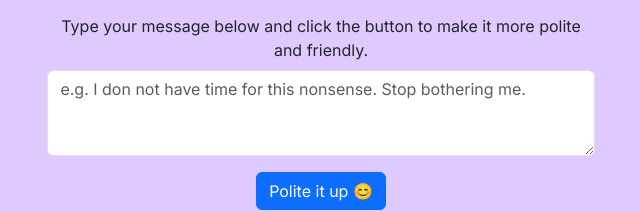
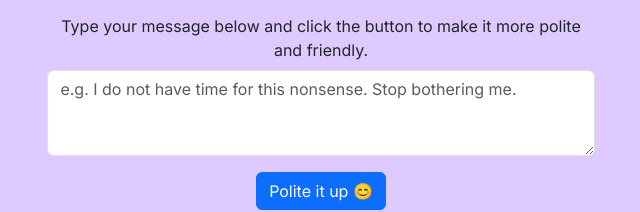
Before and after one commit to Turskyi/nextjs_gpt3, a Next.js app: page / in a window 1280 px wide. Shown: the part 205-417 px from the top of the page, without its empty margins (319-959 px from the left). Built offline with nearby package versions, Linux system fonts and the light colour scheme.

Commit message:
Fix typo

```diff
--- a/pages/index.tsx
+++ b/pages/index.tsx
@@ -3,7 +3,7 @@ import Image from 'next/image'
 import { Inter } from 'next/font/google'
 import styles from '@/styles/Home.module.css'
 import mainImage from '@/assets/images/main_horizontal_image.png'
-import { Button, Form, Spinner, Row } from 'react-bootstrap'
+import { Button, Form, Spinner } from 'react-bootstrap'
 import { FormEvent, useState } from 'react'
 
 const inter = Inter({ subsets: ['latin'] })
@@ -54,7 +54,7 @@ export default function Home() {
             <Form.Label>Type your message below and click the button to make it more polite and friendly.</Form.Label>
             <Form.Control
               name='prompt'
-              placeholder='e.g. I don not have time for this nonsense. Stop bothering me.'
+              placeholder='e.g. I do not have time for this nonsense. Stop bothering me.'
               maxLength={200}
               as='textarea'
               rows={3}
```
